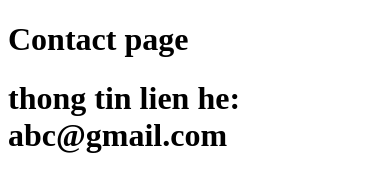
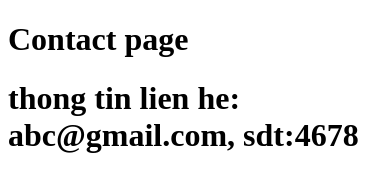
Before and after one commit to ConGiansBay/Hello_Word, a plain HTML site: page contact.html in a window 390 px wide. Drawn offline with Linux system fonts and the light colour scheme.

Commit message:
add phonenb

```diff
--- a/contact.html
+++ b/contact.html
@@ -8,6 +8,6 @@
 </head>
 <body>
     <h1>Contact page</h1>
-    <h1>thong tin lien he: abc@gmail.com</h1>
+    <h1>thong tin lien he: abc@gmail.com, sdt:4678</h1>
 </body>
 </html>
```
